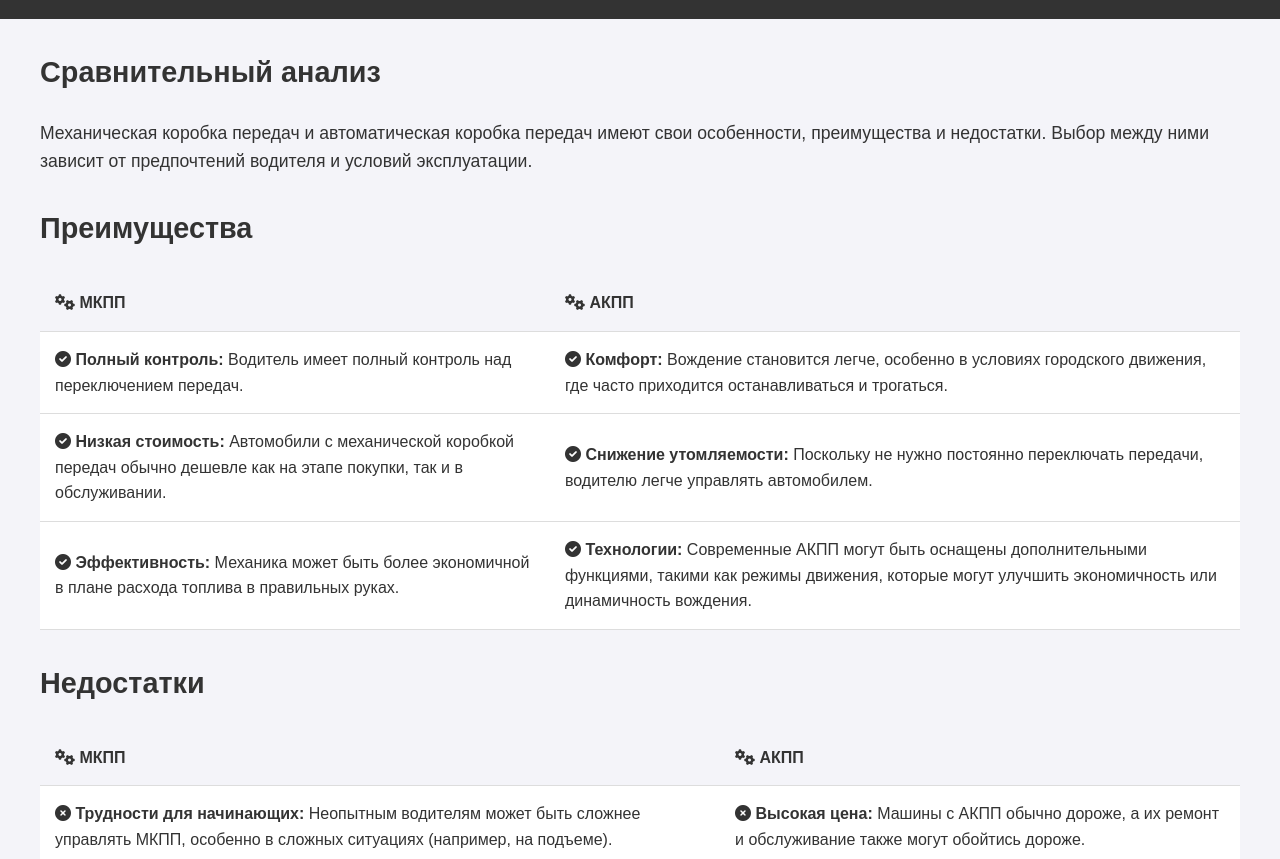
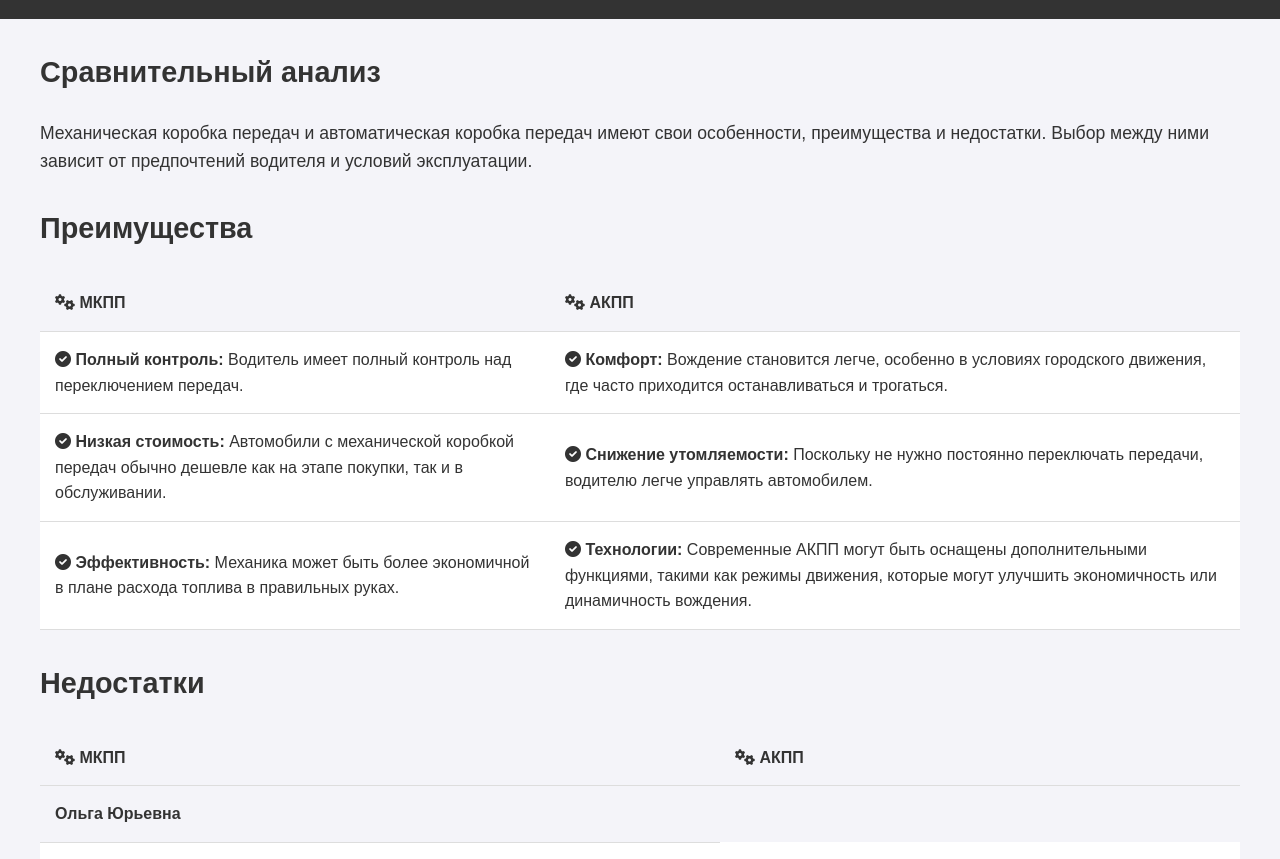
Before and after one commit to Cherrnillka/Machine, a plain HTML site: page sravnenie.html in a window 1280 px wide. Shown: the part 85-944 px from the top of the page. Drawn offline with Linux system fonts and the light colour scheme.

Commit message:
Update sravnenie.html

```diff
--- a/sravnenie.html
+++ b/sravnenie.html
@@ -56,13 +56,17 @@
     </section>
 
     <section>
-        <h2>Недостатки</h2>
+        <h2>Недостатки </h2>
         <table class="comparison-table">
             <thead>
                 <tr>
                     <th><i class="fas fa-cogs"></i> МКПП</th>
                     <th><i class="fas fa-cogs"></i> АКПП</th>
                 </tr>
+                <tr>
+                   <th>Ольга Юрьевна</th>
+                </tr>
+
             </thead>
             <tbody>
                 <tr>
```
